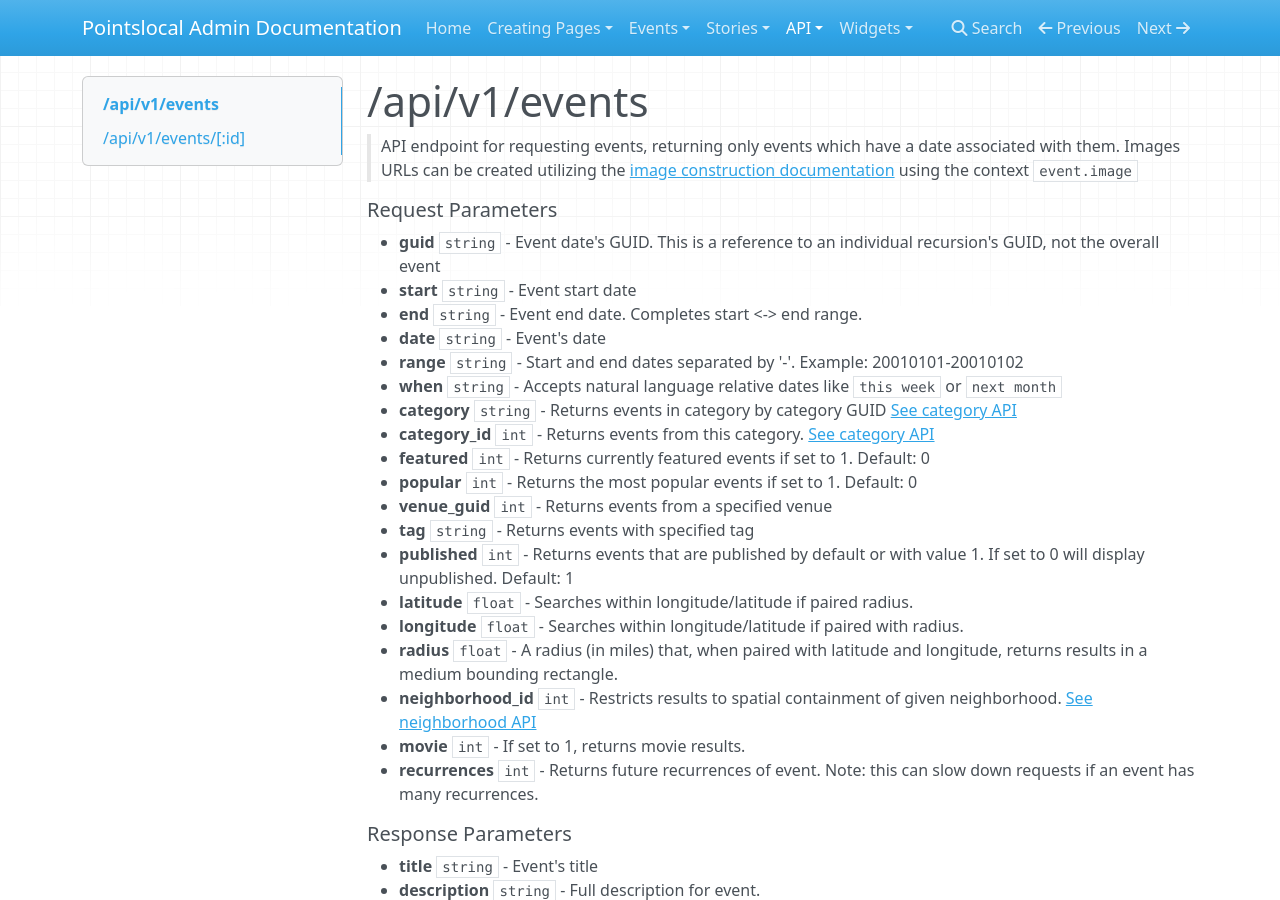
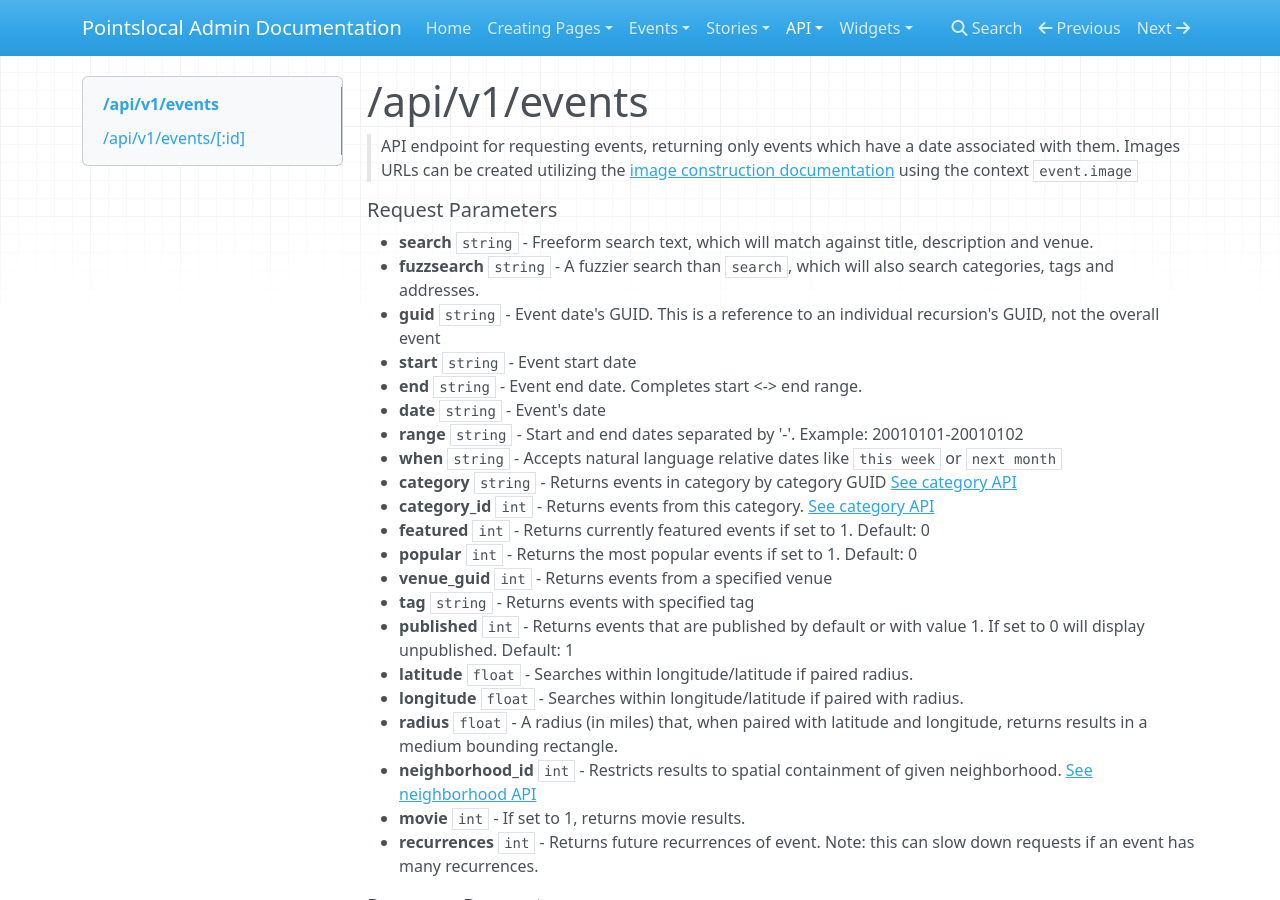
Before and after one commit to pointslocal/admin-docs, an MkDocs documentation site: the page built from docs/api_events_events.md, in a window 1280 px wide and 900 px high. Built offline with MkDocs 1.6.1, drawn with Linux system fonts in a browser that asks for light colours; nearby versions of some CDN libraries; old or Windows-style settings are respelled for this version of MkDocs.

Commit message:
Adds fuzz search

````diff
--- a/docs/api_events_events.md
+++ b/docs/api_events_events.md
@@ -3,6 +3,8 @@
 > API endpoint for requesting events, returning only events which have a date associated with them.  Images URLs can be created utilizing the [image construction documentation](images.md) using the context ```event.image```
 
 ##### Request Parameters
+- **search** ```string``` - Freeform search text, which will match against title, description and venue.
+- **fuzzsearch** ```string``` - A fuzzier search than ```search```, which will also search categories, tags and addresses.
 - **guid** ```string``` - Event date's GUID.  This is a reference to an individual recursion's GUID, not the overall event
 - **start** ```string``` - Event start date
 - **end** ```string``` - Event end date.  Completes start <-> end range.
````
